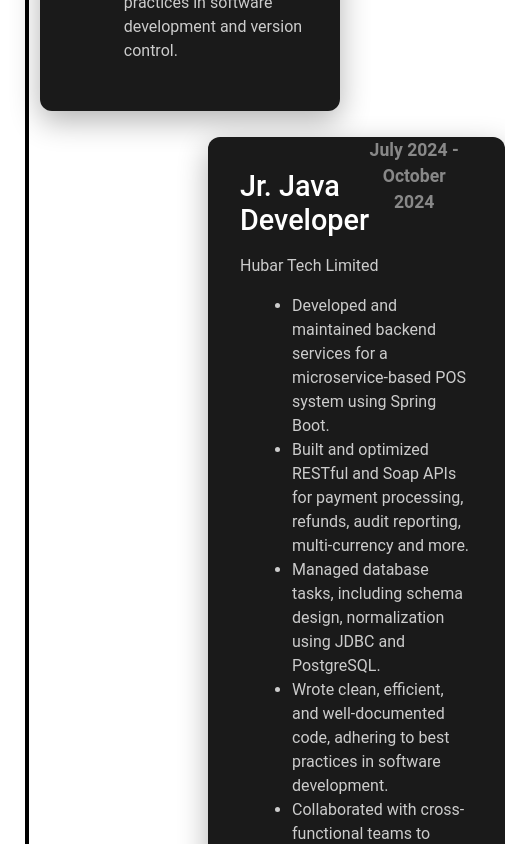
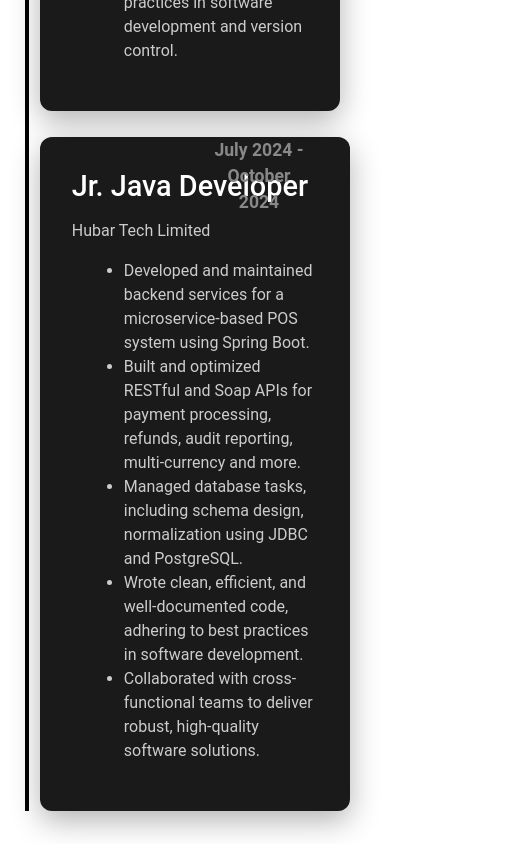
Before and after one commit to nadimnesar/nadimnesar.github.io, an Angular app: page / in a window 390 px wide. Shown: the part 1240-2084 px from the top of the page, 505 px wide, since content can reach past the window. Built offline with nearby package versions, Linux system fonts and the light colour scheme.

Commit message:
fix home

```diff
--- a/src/app/components/home/home.component.scss
+++ b/src/app/components/home/home.component.scss
@@ -185,4 +185,12 @@
   .timeline:before {
     left: 5%;
   }
+
+  .timeline-item.right {
+    left: 0;
+
+    .content-box {
+      margin-left: 0px;
+    }
+  }
 }
```
